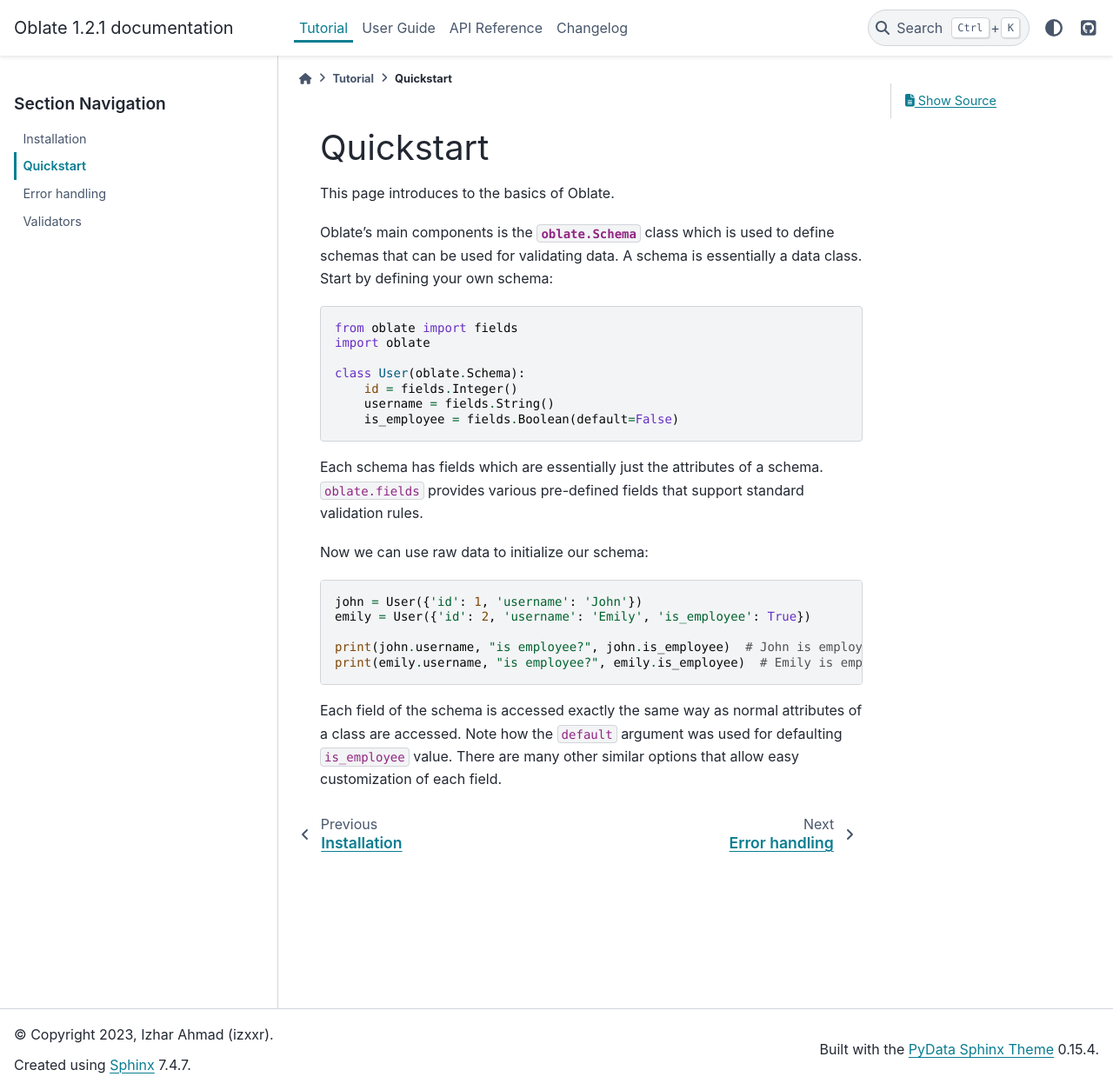
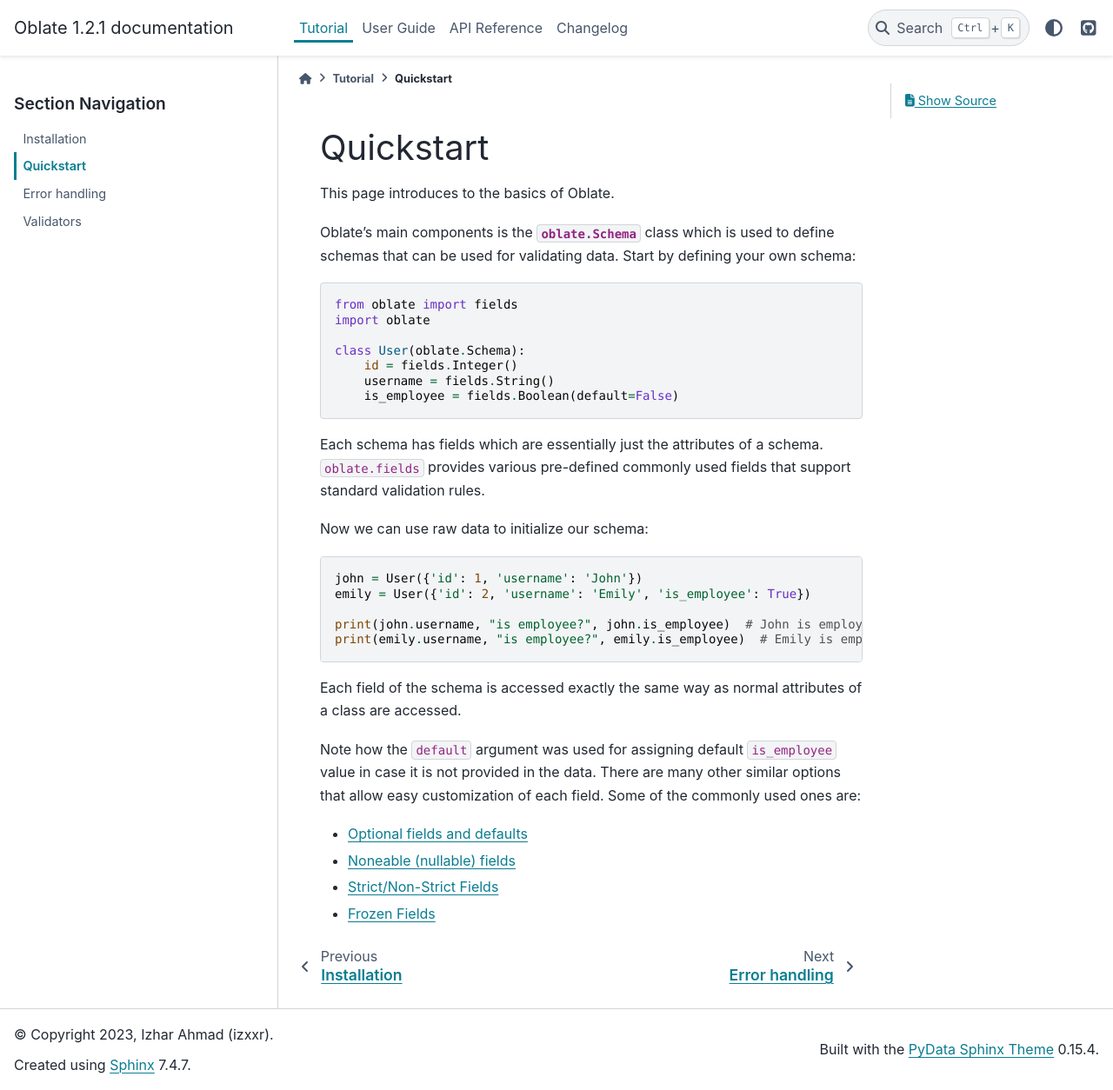
Before and after one commit to izxxr/oblate, a Sphinx documentation site: the page built from docs/source/tutorial/basics.rst, in a window 1280 px wide and 1254 px high. Shown: the whole window at 87% size. Built offline with Sphinx 7.4.7 and the PyData theme 0.15.4, drawn with Linux system fonts in a browser that asks for light colours.

Commit message:
Add improvements to the tutorial section

```diff
--- a/docs/source/tutorial/basics.rst
+++ b/docs/source/tutorial/basics.rst
@@ -7,8 +7,7 @@
 This page introduces to the basics of Oblate.
 
 Oblate's main components is the :class:`oblate.Schema` class which is used to define schemas
-that can be used for validating data. A schema is essentially a data class. Start by defining
-your own schema::
+that can be used for validating data. Start by defining your own schema::
 
     from oblate import fields
     import oblate
@@ -18,8 +17,8 @@
         username = fields.String()
         is_employee = fields.Boolean(default=False)
 
-Each schema has fields which are essentially just the attributes of a schema. ``oblate.fields`` provides
-various pre-defined fields that support standard validation rules.
+Each schema has fields which are essentially just the attributes of a schema. ``oblate.fields``
+provides various pre-defined commonly used fields that support standard validation rules.
 
 Now we can use raw data to initialize our schema::
 
@@ -30,5 +29,13 @@
     print(emily.username, "is employee?", emily.is_employee)  # Emily is employee? True
 
 Each field of the schema is accessed exactly the same way as normal attributes of a class are
-accessed. Note how the ``default`` argument was used for defaulting ``is_employee`` value. There
-are many other similar options that allow easy customization of each field.
+accessed.
+
+Note how the ``default`` argument was used for assigning default ``is_employee`` value
+in case it is not provided in the data. There are many other similar options that
+allow easy customization of each field. Some of the commonly used ones are:
+
+- :ref:`guide-fields-optional-fields-and-defaults`
+- :ref:`guide-fields-noneable-nullable-fields`
+- :ref:`Strict/Non-Strict Fields <guide-fields-strict-mode>`
+- :ref:`guide-fields-frozen-fields`
--- a/docs/source/tutorial/errors.rst
+++ b/docs/source/tutorial/errors.rst
@@ -45,4 +45,4 @@
 
 .. TODO: Reference error customization tutorial here
 
-This "raw format" is fully customizable to suit any use case.
+This "raw format" is fully :ref:`customizable <guide-errors-raw-error-formatting>` to suit any use case.
```
Also changed, not shown: docs/source/tutorial/validators.rst (+25 -0 lines).
